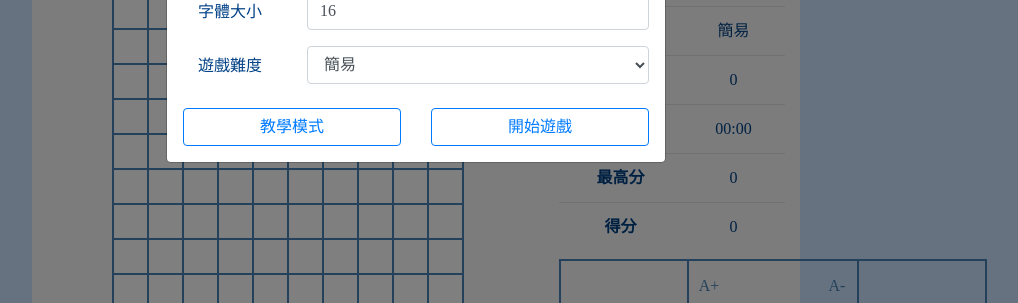
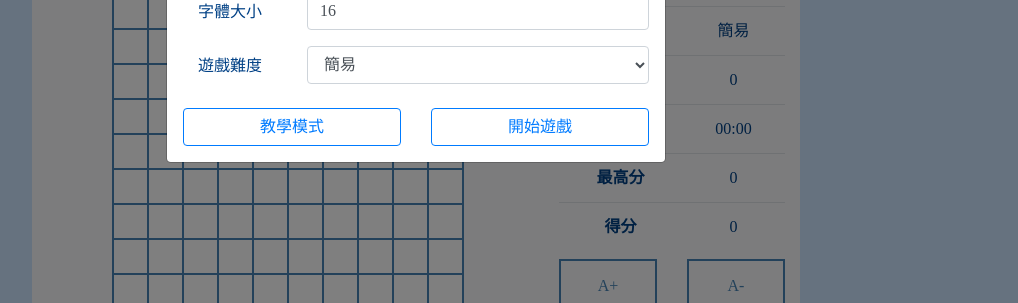
Before and after one commit to adha9990/wdasec-49-tetris, a plain HTML site: page index.htm in a window 1280 px wide. Shown: the part 497-800 px from the top of the page, without its empty margins (224-1242 px from the left). Drawn offline with Linux system fonts and the light colour scheme.

Commit message:
first commit

```diff
--- a/index.htm
+++ b/index.htm
@@ -85,10 +85,10 @@
                 <!-- 字體大小 -->
                 <div class="row">
                     <div class="col-6">
-                        <div class="button" onclick="control.font++"><span>A+</span></div>
+                        <div class="button w-100" onclick="control.font++"><span>A+</span></div>
                     </div>
                     <div class="col-6">
-                        <div class="button" onclick="control.font--"><span>A-</span></div>
+                        <div class="button w-100" onclick="control.font--"><span>A-</span></div>
                     </div>
                 </div>
                 <!-- 按鈕區塊 -->
```
